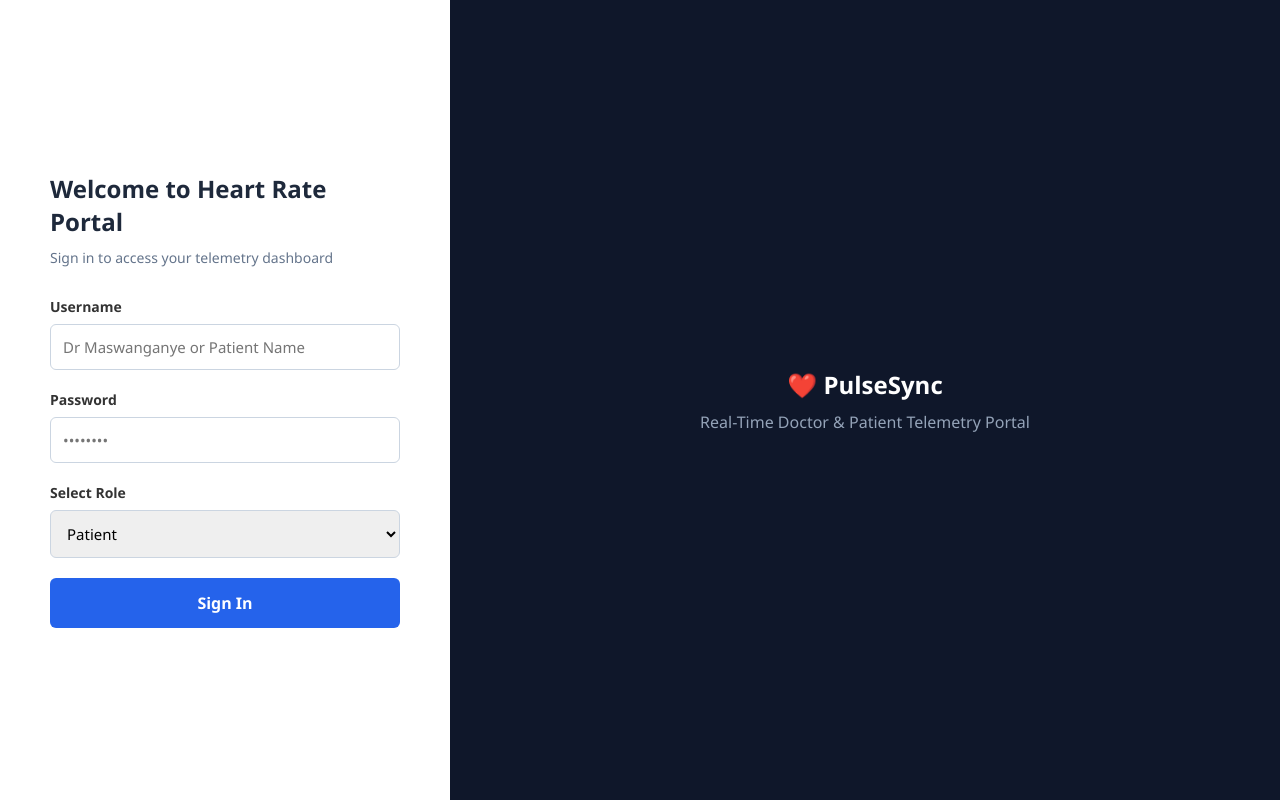
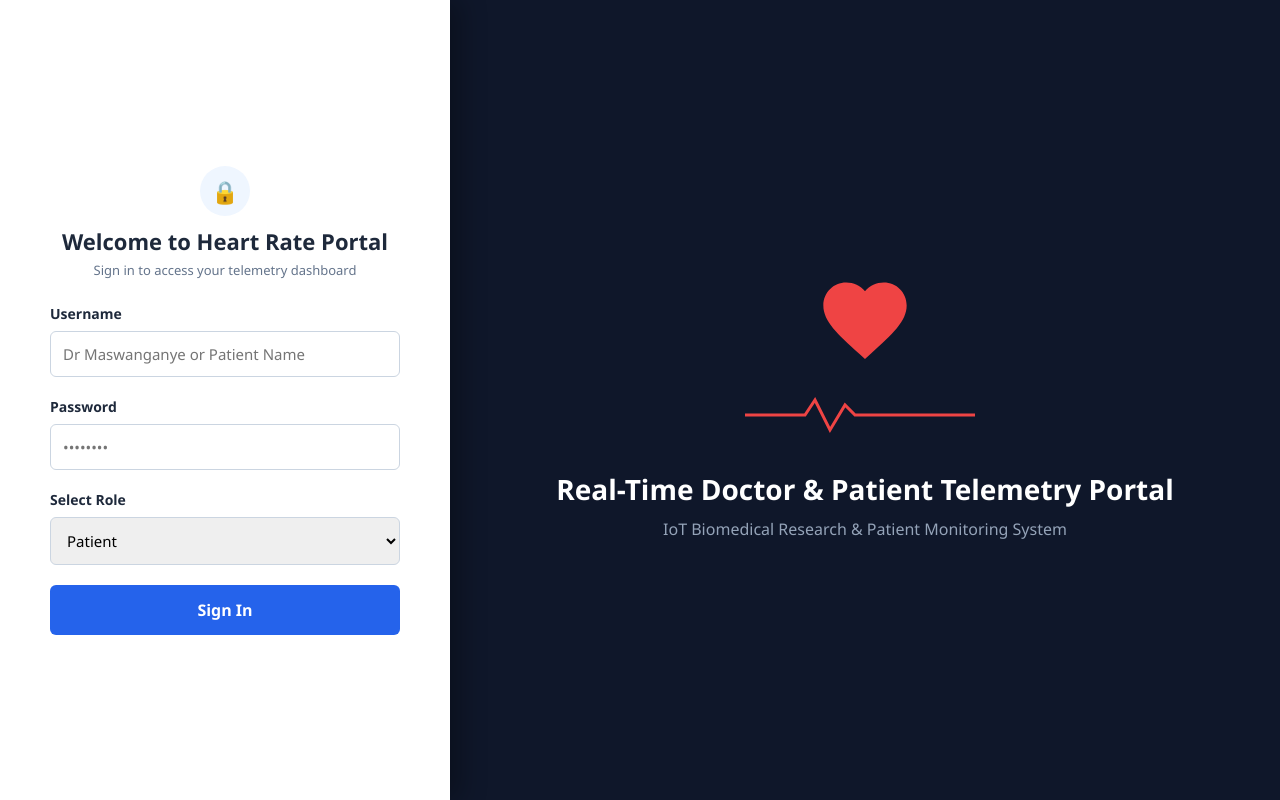
Before and after one commit to Tshovelo-003/PULSE-IOT-HEART-MONITORING, a website: page public/index.html in a window 1280 px wide. Drawn offline with Linux system fonts and the light colour scheme.

Commit message:
Add files via upload

```diff
--- a/public/index.html
+++ b/public/index.html
@@ -9,12 +9,16 @@
         body { background: #f4f7f6; color: #333; }
 
         #login-section { display: flex; height: 100vh; background: #0f172a; }
-        .login-box { width: 450px; background: white; padding: 50px; display: flex; flex-direction: column; justify-content: center; }
-        .login-banner { flex: 1; background: #0f172a; display: flex; flex-direction: column; align-items: center; justify-content: center; color: white; }
+        .login-box { width: 450px; background: white; padding: 50px; display: flex; flex-direction: column; justify-content: center; box-shadow: 10px 0 25px rgba(0,0,0,0.3); z-index: 10; }
+        .login-banner { flex: 1; background: #0f172a; display: flex; flex-direction: column; align-items: center; justify-content: center; color: white; text-align: center; padding: 20px; }
+        .login-banner h1 { font-size: 28px; margin-top: 20px; font-weight: bold; }
+        .login-banner p { margin-top: 10px; color: #94a3b8; font-size: 16px; }
+        .heart-container { position: relative; width: 120px; height: 120px; display: flex; align-items: center; justify-content: center; }
+
         .form-group { margin-bottom: 20px; }
-        .form-group label { display: block; margin-bottom: 8px; font-weight: 600; font-size: 14px; }
-        .form-group input, .form-group select { width: 100%; padding: 12px; border: 1px solid #cbd5e1; border-radius: 6px; font-size: 15px; }
-        .btn { width: 100%; padding: 14px; background: #2563eb; color: white; border: none; border-radius: 6px; font-size: 16px; cursor: pointer; font-weight: bold; }
+        .form-group label { display: block; margin-bottom: 8px; font-weight: 600; font-size: 14px; color: #1e293b; }
+        .form-group input, .form-group select { width: 100%; padding: 12px; border: 1px solid #cbd5e1; border-radius: 6px; font-size: 15px; outline: none; }
+        .btn { width: 100%; padding: 14px; background: #2563eb; color: white; border: none; border-radius: 6px; font-size: 16px; cursor: pointer; font-weight: bold; transition: 0.2s; }
         .btn:hover { background: #1d4ed8; }
 
         #app-section { display: none; height: 100vh; display: flex; }
@@ -38,11 +42,14 @@
 </head>
 <body>
 
-    <!-- LOGIN SCREEN -->
+    <!-- LOGIN SCREEN (Screenshot 488 Exact Match) -->
     <div id="login-section">
         <div class="login-box">
-            <h2 style="margin-bottom: 10px; color: #1e293b;">Welcome to Heart Rate Portal</h2>
-            <p style="color: #64748b; margin-bottom: 30px; font-size: 14px;">Sign in to access your telemetry dashboard</p>
+            <div style="text-align: center; margin-bottom: 25px;">
+                <div style="width: 50px; height: 50px; background: #eff6ff; color: #2563eb; border-radius: 50%; display: inline-flex; align-items: center; justify-content: center; font-size: 22px; margin-bottom: 10px;">🔒</div>
+                <h2 style="color: #1e293b; font-size: 22px;">Welcome to Heart Rate Portal</h2>
+                <p style="color: #64748b; font-size: 13px; margin-top: 5px;">Sign in to access your telemetry dashboard</p>
+            </div>
             <form id="login-form">
                 <div class="form-group">
                     <label>Username</label>
@@ -63,8 +70,16 @@
             </form>
         </div>
         <div class="login-banner">
-            <h2>❤️ PulseSync</h2>
-            <p style="margin-top: 10px; color: #94a3b8;">Real-Time Doctor & Patient Telemetry Portal</p>
+            <div class="heart-container">
+                <svg width="100" height="100" viewBox="0 0 24 24" fill="#ef4444" xmlns="http://www.w3.org/2000/svg">
+                    <path d="M12 21.35l-1.45-1.32C5.4 15.36 2 12.28 2 8.5 2 5.42 4.42 3 7.5 3c1.74 0 3.41.81 4.5 2.09C13.09 3.81 14.76 3 16.5 3 19.58 3 22 5.42 22 8.5c0 3.78-3.4 6.86-8.55 11.54L12 21.35z"/>
+                </svg>
+            </div>
+            <svg width="240" height="40" viewBox="0 0 240 40" stroke="#ef4444" stroke-width="3" fill="none" style="margin: 15px 0;">
+                <path d="M0 20h60l10-15 15 30 15-25 10 10h120"/>
+            </svg>
+            <h1>Real-Time Doctor & Patient Telemetry Portal</h1>
+            <p>IoT Biomedical Research & Patient Monitoring System</p>
         </div>
     </div>
 
@@ -91,7 +106,7 @@
             <div id="doctor-dashboard" class="dashboard-body" style="display: none;">
                 <div class="card-grid">
                     <div class="card"><h3>ASSIGNED PATIENTS</h3><p style="font-size: 28px; font-weight: bold; margin-top: 10px;">3</p></div>
-                    <div class="card"><h3>SENDING LIVE DATA</h3><p style="font-size: 28px; font-weight: bold; color: #10b981; margin-top: 10px;">Operational</p></div>
+                    <div class="card"><h3>SENDING LIVE DATA</h3><p id="live-data-count" style="font-size: 28px; font-weight: bold; color: #10b981; margin-top: 10px;">0</p></div>
                     <div class="card"><h3>OPEN ALERTS</h3><p id="doc-alert-count" style="font-size: 28px; font-weight: bold; color: #dc2626; margin-top: 10px;">0</p></div>
                 </div>
 
@@ -185,6 +200,7 @@
                 document.getElementById('portal-title').innerText = 'Doctor Monitoring Portal';
                 document.getElementById('doctor-dashboard').style.display = 'block';
                 loadDoctorDirectory();
+                setInterval(loadDoctorDirectory, 3000);
             } else {
                 document.getElementById('portal-title').innerText = 'Patient Dashboard';
                 document.getElementById('patient-name-header').innerText = session.username;
@@ -210,6 +226,10 @@
                 tr.onclick = () => loadPatientReport(p.id, p.name);
                 tbody.appendChild(tr);
             });
+
+            const statsRes = await fetch('/api/doctor/stats');
+            const stats = await statsRes.json();
+            document.getElementById('live-data-count').innerText = stats.live_count;
         }
 
         async function loadPatientReport(patientId, patientName) {
```
